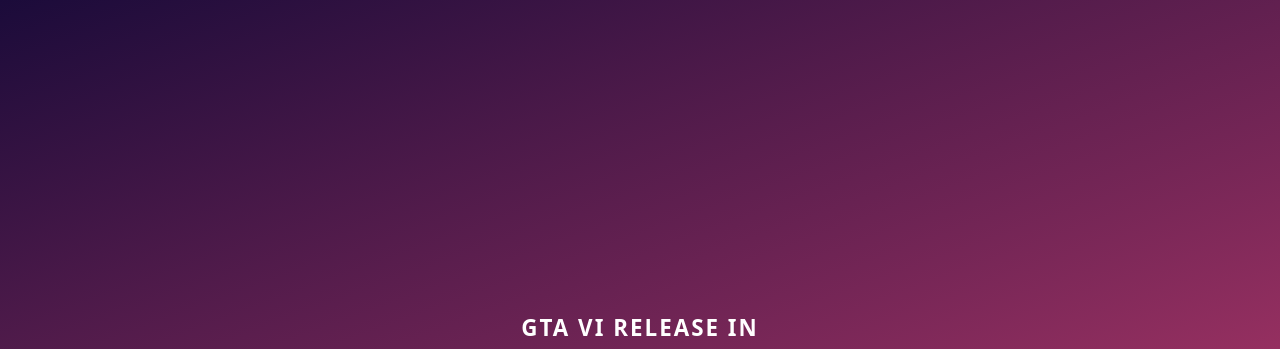
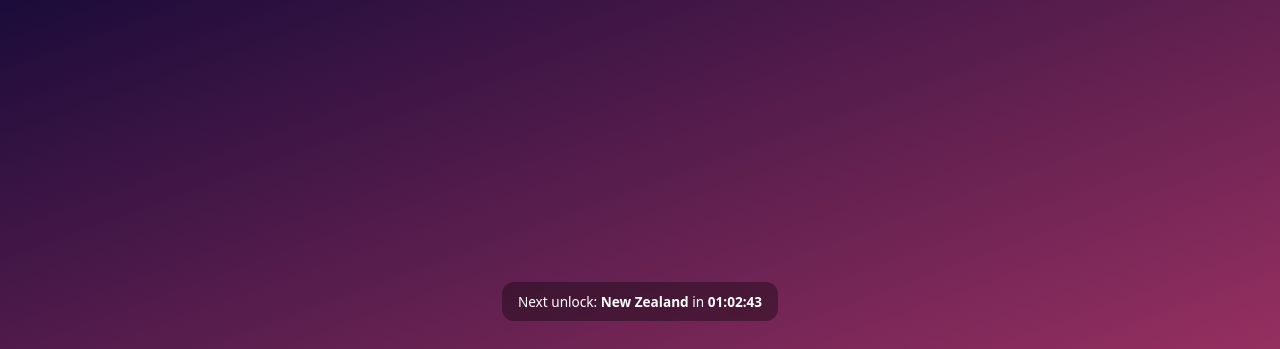
Before and after one commit to mehdinmz/GTA-6-Timer, a plain HTML site: page index.html in a window 1280 px wide. Shown: the top 349 px of the page. Drawn offline with Linux system fonts and the light colour scheme.

Commit message:
Update index.html

```diff
--- a/index.html
+++ b/index.html
@@ -18,9 +18,12 @@
   .num { font-size: 2.2rem; font-weight: 700; font-variant-numeric: tabular-nums; }
   .lbl { font-size: .7rem; opacity: .75; text-transform: uppercase; }
   #sub { margin-top: 1.2rem; font-size: .8rem; opacity: .8; }
+  #region { background: rgba(0,0,0,.35); border-radius: 12px; padding: 10px 16px; margin-bottom: 1.4rem; font-size: .85rem; }
+  #region b { font-variant-numeric: tabular-nums; }
 </style>
 </head>
 <body>
+  <div id="region"></div>
   <h1>GTA VI RELEASE IN</h1>
   <div id="timer">
     <div class="box"><div class="num" id="d">--</div><div class="lbl">days</div></div>
@@ -47,7 +50,34 @@
 
   function pad(n) { return String(n).padStart(2, '0'); }
 
+  // Same list for every viewer. Unlock = midnight local time on Nov 19, 2026, written in UTC.
+  const regions = [
+    { name: 'New Zealand',     utc: Date.UTC(2026, 10, 18, 11, 0) },
+    { name: 'Australia (East)', utc: Date.UTC(2026, 10, 18, 13, 0) },
+    { name: 'Japan / Korea',   utc: Date.UTC(2026, 10, 18, 15, 0) },
+    { name: 'China / Singapore', utc: Date.UTC(2026, 10, 18, 16, 0) },
+    { name: 'India',           utc: Date.UTC(2026, 10, 18, 18, 30) },
+    { name: 'UAE',             utc: Date.UTC(2026, 10, 18, 20, 0) },
+    { name: 'Central Europe',  utc: Date.UTC(2026, 10, 18, 23, 0) },
+    { name: 'UK',              utc: Date.UTC(2026, 10, 19, 0, 0) },
+    { name: 'Brazil',          utc: Date.UTC(2026, 10, 19, 3, 0) },
+    { name: 'US East',         utc: Date.UTC(2026, 10, 19, 5, 0) },
+    { name: 'US Central',      utc: Date.UTC(2026, 10, 19, 6, 0) },
+    { name: 'US West',         utc: Date.UTC(2026, 10, 19, 8, 0) }
+  ];
+
+  function updateRegion() {
+    const el = document.getElementById('region');
+    const now = Date.now();
+    const next = regions.find(r => r.utc > now);
+    if (!next) { el.style.display = 'none'; return; }
+    const s = Math.floor((next.utc - now) / 1000);
+    el.innerHTML = 'Next unlock: <b>' + next.name + '</b> in <b>' +
+      pad(Math.floor(s / 3600)) + ':' + pad(Math.floor(s % 3600 / 60)) + ':' + pad(s % 60) + '</b>';
+  }
+
   function tick() {
+    updateRegion();
     const diff = target - new Date();
     if (diff <= 0) {
       document.querySelector('h1').textContent = 'GTA VI IS OUT!';
```
